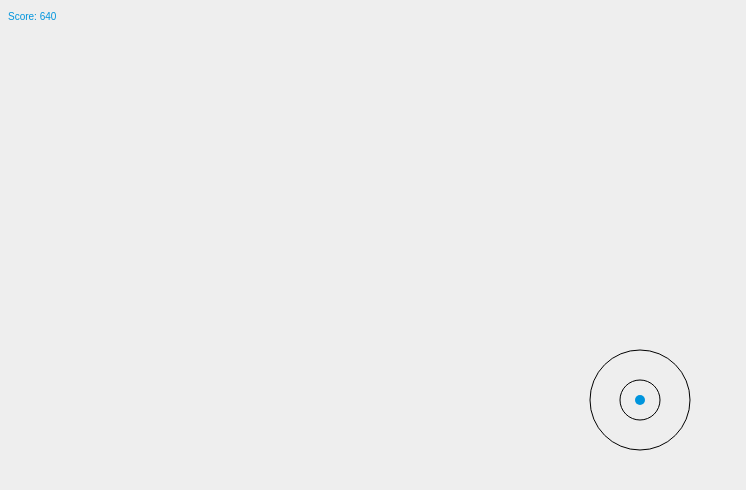
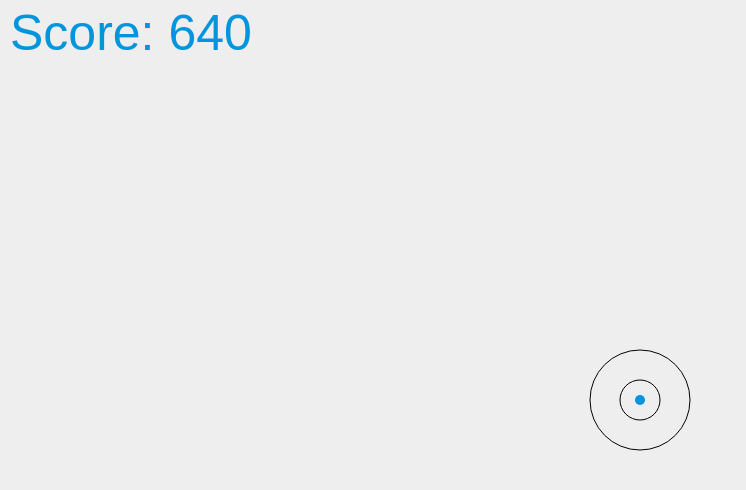
Before and after one commit to D2TA/FirstPersonClick, a plain HTML site: page index.html in a window 1280 px wide. Shown: the whole page, without its empty margins (0-746 px from the left). Drawn offline with Linux system fonts and the light colour scheme.

Commit message:
Update intex.html

```diff
--- a/index.html
+++ b/index.html
@@ -24,9 +24,9 @@
     var score = 0;
 
     function drawScore(){
-        ctx.font = "10px Arial";
+        ctx.font = "50px Arial";
         ctx.fillStyle = "#0095DD";
-        ctx.fillText("Score: " + x0, 8, 20);
+        ctx.fillText("Score: " + x0, 10, 50);
     }
 
     function drawBall() {
```
